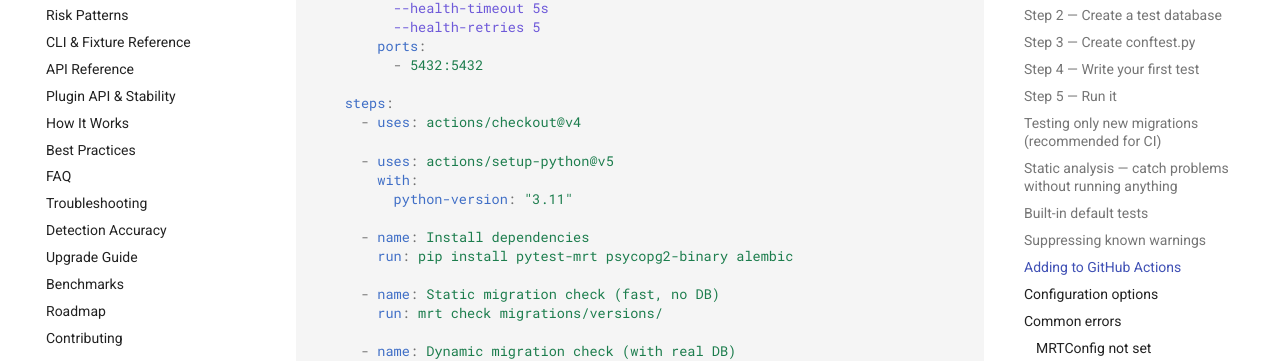
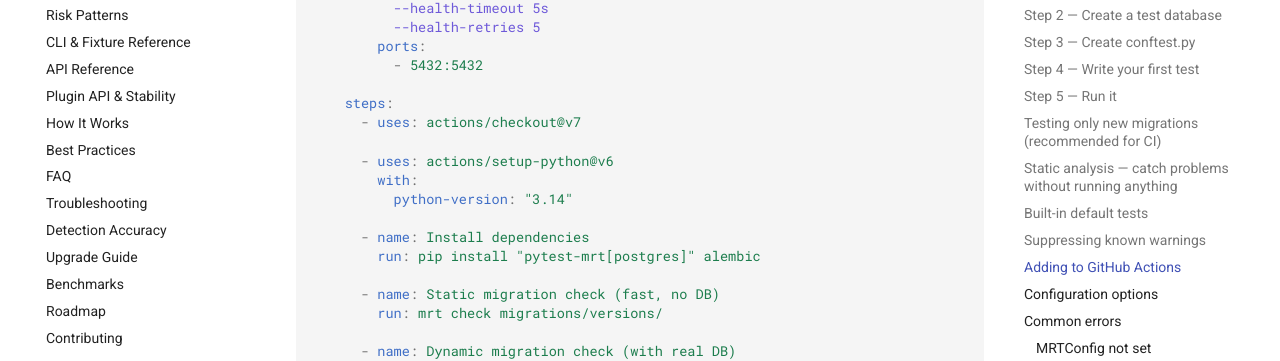
Before and after one commit to croc100/pytest-mrt, an MkDocs documentation site: the page built from docs/quickstart.md, in a window 1280 px wide and 900 px high, scrolled down 5359 px. Shown: the part 147-508 px from the top of the window. Built offline with MkDocs 1.6.1 and Material for MkDocs 9.7.7, drawn with Linux system fonts in a browser that asks for light colours; comment, search, counter and statistics services are not loaded.

Commit message:
fix: ruff format and PostgreSQL driver for SQLAlchemy 2.1
Two CI failures on the modernization branch:

- ruff format wanted the explain text-block extraction on one line.
- SQLAlchemy 2.1 resolves a bare "postgresql://" URL to psycopg 3 instead
  of psycopg2, so the postgres job failed with ModuleNotFoundError on
  'psycopg' even though psycopg2-binary was installed. The postgres and
  dev extras now install psycopg 3 alongside psycopg2, which keeps plain
  URLs working under SQLAlchemy 2.0 and 2.1 alike.

Also refreshes the docs/example CI configs that were still pinning
checkout@v4, setup-python@v5, and Python 3.11/3.12.

```diff
--- a/docs/quickstart.md
+++ b/docs/quickstart.md
@@ -257,14 +257,14 @@
           - 5432:5432
 
     steps:
-      - uses: actions/checkout@v4
+      - uses: actions/checkout@v7
 
-      - uses: actions/setup-python@v5
+      - uses: actions/setup-python@v6
         with:
-          python-version: "3.11"
+          python-version: "3.14"
 
       - name: Install dependencies
-        run: pip install pytest-mrt psycopg2-binary alembic
+        run: pip install "pytest-mrt[postgres]" alembic
 
       - name: Static migration check (fast, no DB)
         run: mrt check migrations/versions/
--- a/pyproject.toml
+++ b/pyproject.toml
@@ -50,13 +50,16 @@
 dev = [
     "pytest",
     "coverage",
+    "psycopg[binary]>=3.2",
     "psycopg2-binary",
     "hatch",
     "ruff",
     "mypy",
     "types-PyMySQL",
 ]
-postgres = ["psycopg2-binary"]
+# Both drivers: SQLAlchemy 2.0 resolves a bare "postgresql://" URL to psycopg2,
+# 2.1 resolves it to psycopg 3. Shipping both keeps plain URLs working on either.
+postgres = ["psycopg[binary]>=3.2", "psycopg2-binary"]
 asyncpg = ["asyncpg"]
 mysql = ["PyMySQL>=1.1"]
 oracle = ["oracledb>=1.3"]
```
Also changed, not shown: CHANGELOG.md (+2 -0 lines), SECURITY.md (+1 -1 lines), docs/troubleshooting.md (+1 -1 lines), 3 other files.
